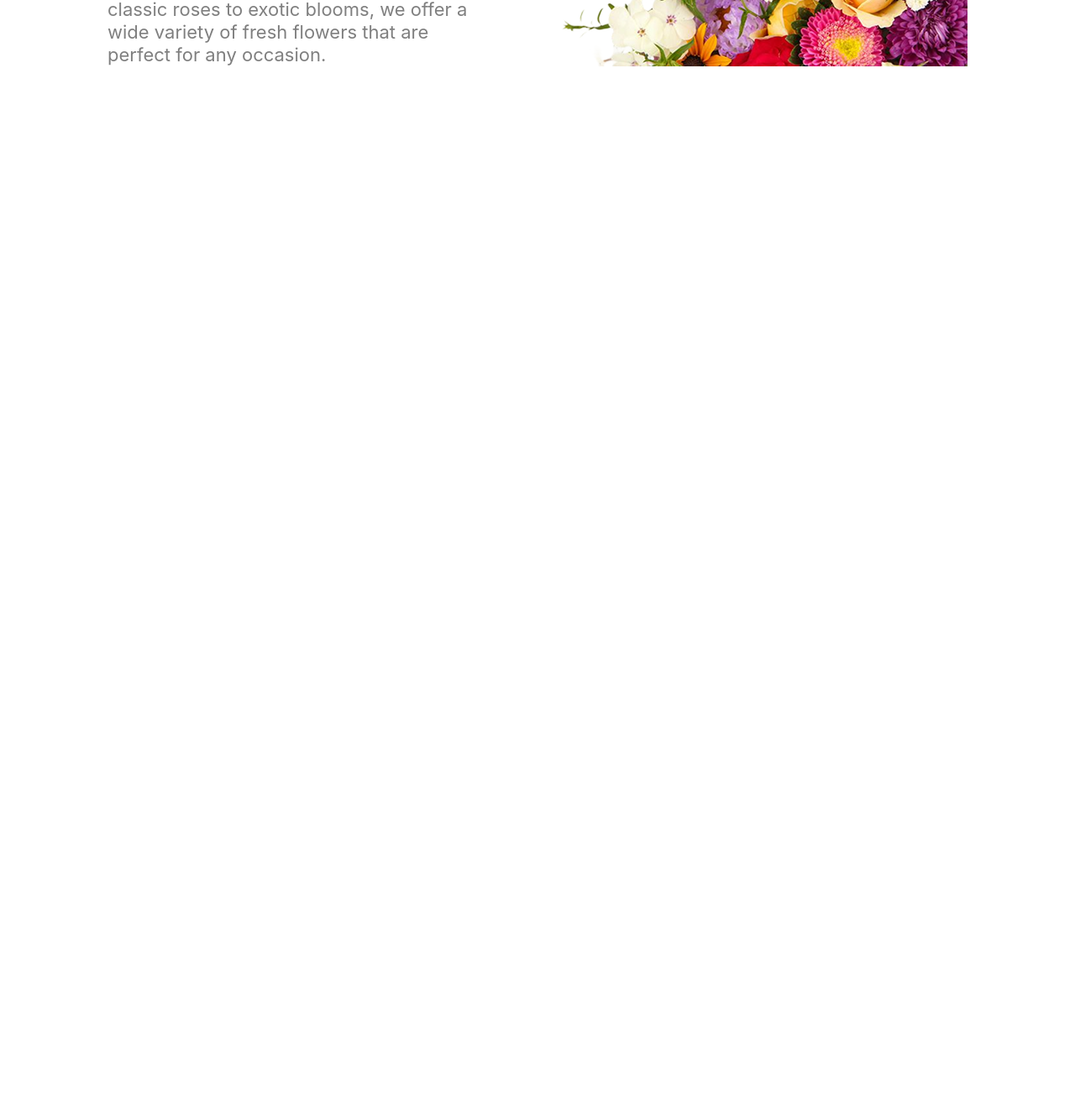
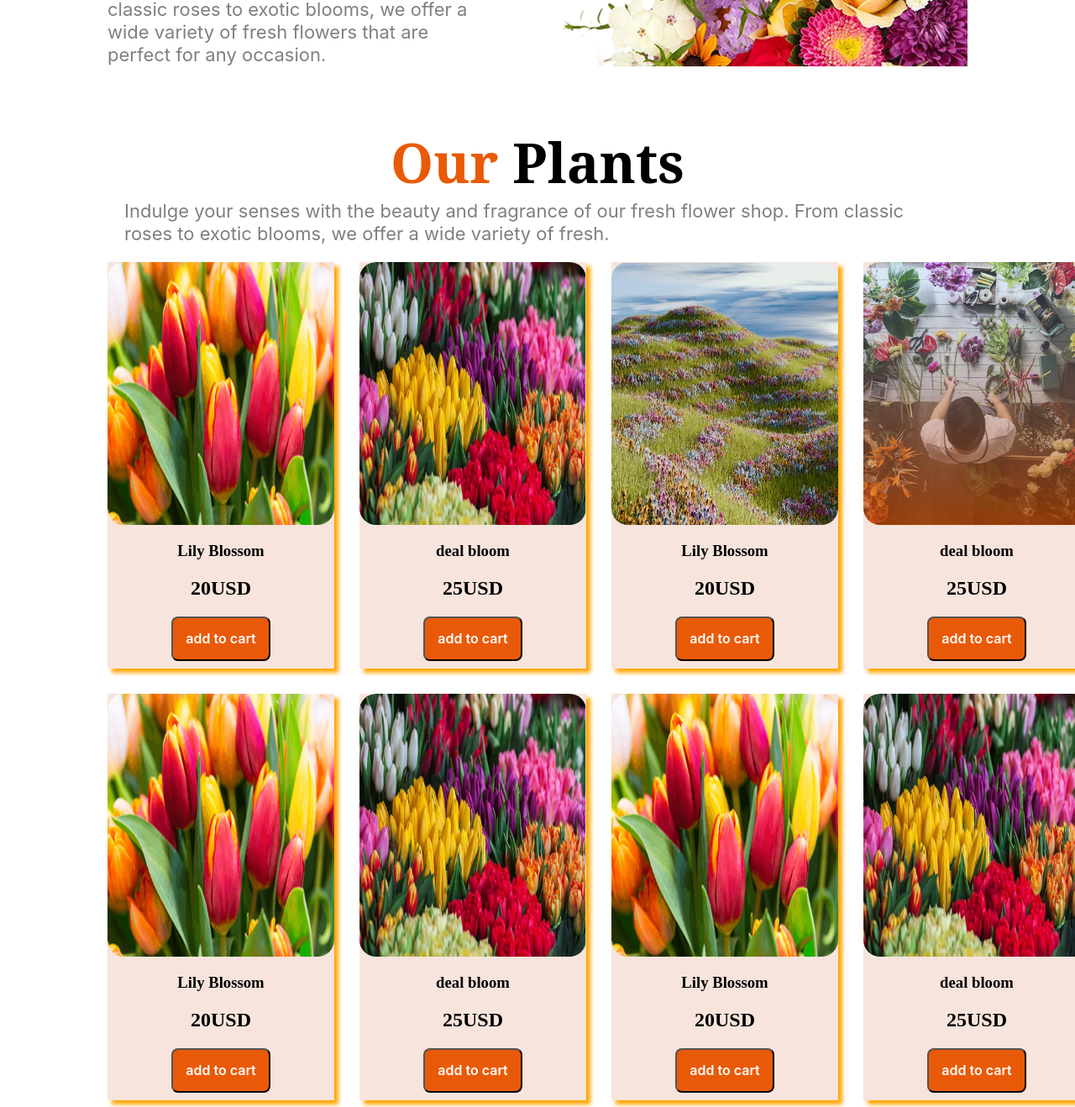
Before and after one commit to projectmegatron/flower-market, a plain HTML site: page index.html in a window 1280 px wide. Shown: the part 420-1738 px from the top of the page at 84% size. Before the commit the page ends 800 px from the top, so only its background shows below. Drawn offline with Linux system fonts and the light colour scheme.

Commit message:
our plants section added and respocive style add

```diff
--- a/index.html
+++ b/index.html
@@ -27,7 +27,7 @@
         </nav>
         <div class="banner">
             <div class="banner-info">
-                    <h1 class="banner-title">ALWAYS  <span>FRESH <br> FLOWERS</span></h1>
+                <h1 class="banner-title">ALWAYS <span>FRESH <br> FLOWERS</span></h1>
                 <p class="banner-description">Indulge your senses with the beauty and fragrance of our fresh flower
                     shop. From classic roses to exotic blooms, we offer a wide variety of fresh flowers that are
                     perfect for any occasion. </p>
@@ -37,6 +37,80 @@
             <div></div>
         </div>
     </header>
+    <main>
+        <section class="our-plants">
+            <div class="plants">
+                <h1 class="banner-title"><span>Our</span> Plants </h1>
+                <p class="banner-description">Indulge your senses with the beauty and fragrance of our fresh flower
+                    shop. From classic roses to exotic blooms, we offer a wide variety of fresh.</p>
+            </div>
+            <div class="cart-section">
+
+                <div class="cart">
+                    <img src="/assets/deal-ana.png" alt="">
+                    <h3 class="cart-title">Lily Blossom</h3>
+                    <h2 class="price">20USD</h2>
+                    <button class="btn-cart">add to cart</button>
+                </div>
+                <div class="cart">
+                    <img src="/assets/deal-bloom.png" alt="">
+                    <h3 class="cart-title">deal bloom</h3>
+                    <h2 class="price">25USD </h2>
+                    <button class="btn-cart">add to cart</button>
+                </div>
+                <div class="cart">
+                    <img src="/assets/deal-zabo.png" alt="">
+                    <h3 class="cart-title">Lily Blossom</h3>
+                    <h2 class="price">20USD</h2>
+                    <button class="btn-cart">add to cart</button>
+                </div>
+                <div class="cart">
+                    <img src="/assets/flower-store.png" alt="">
+                    <h3 class="cart-title">deal bloom</h3>
+                    <h2 class="price">25USD </h2>
+                    <button class="btn-cart">add to cart</button>
+                </div>
+                <div class="cart">
+                    <img src="/assets/deal-ana.png" alt="">
+                    <h3 class="cart-title">Lily Blossom</h3>
+                    <h2 class="price">20USD</h2>
+                    <button class="btn-cart">add to cart</button>
+                </div>
+                <div class="cart">
+                    <img src="/assets/deal-bloom.png" alt="">
+                    <h3 class="cart-title">deal bloom</h3>
+                    <h2 class="price">25USD </h2>
+                    <button class="btn-cart">add to cart</button>
+                </div>
+                <div class="cart">
+                    <img src="/assets/deal-ana.png" alt="">
+                    <h3 class="cart-title">Lily Blossom</h3>
+                    <h2 class="price">20USD</h2>
+                    <button class="btn-cart">add to cart</button>
+                </div>
+                <div class="cart">
+                    <img src="/assets/deal-bloom.png" alt="">
+                    <h3 class="cart-title">deal bloom</h3>
+                    <h2 class="price">25USD </h2>
+                    <button class="btn-cart">add to cart</button>
+                </div>
+                <div class="cart">
+                    <img src="/assets/deal-ana.png" alt="">
+                    <h3 class="cart-title">Lily Blossom</h3>
+                    <h2 class="price">20USD</h2>
+                    <button class="btn-cart">add to cart</button>
+                </div>
+                <div class="cart">
+                    <img src="/assets/deal-bloom.png" alt="">
+                    <h3 class="cart-title">deal bloom</h3>
+                    <h2 class="price">25USD </h2>
+                    <button class="btn-cart">add to cart</button>
+                </div>
+            </div>
+
+            </div>
+        </section>
+    </main>
 </body>
 
 </html>
--- a/style/style.css
+++ b/style/style.css
@@ -1,56 +1,66 @@
-*{
+* {
     margin: 0px;
     padding: 0px;
 }
-header{
+
+header {
     margin: 10px 10%;
 }
-nav{
+
+nav {
     display: flex;
     flex-direction: row;
     justify-content: space-between;
     align-items: center;
 
 }
-.nev-items{
+
+.nev-items {
     display: flex;
     gap: 30px;
 }
-.nav-button{
+
+.nav-button {
     display: flex;
     gap: 30px;
     margin-right: 20px;
     align-items: center;
 }
-.nev-items li{
+
+.nev-items li {
     list-style: none;
 }
-.nev-items a{
+
+.nev-items a {
     text-decoration: none;
 }
-.btn-gray{
+
+.btn-gray {
     padding: 10px;
     background-color: none;
 }
 
 
 /* banner section style */
-.banner{
+.banner {
     display: flex;
     justify-content: space-between;
     width: 100%;
 }
+
 .banner {
     display: flex;
     justify-content: space-between;
     width: 100%;
     align-items: end;
 }
-.banner-img{
+
+.banner-img {
     display: flex;
     justify-content: end;
     width: 100%;
 }
+
 /* .banner-img img{
     width: 100%;
 } */
@@ -63,7 +73,8 @@ list-style: none;
 
     width: 100%;
 }
-.banner-title span{
+
+.banner-title span {
     color: rgba(233, 90, 8, 1);
 
     font-family: Noto Serif;
@@ -73,7 +84,8 @@ line-height: 89px;
     letter-spacing: 0%;
     text-align: left;
 }
-.banner-title{
+
+.banner-title {
     font-family: Noto Serif;
     font-size: 65px;
     font-weight: 700;
@@ -82,7 +94,7 @@ letter-spacing: 0%;
     text-align: left;
 }
 
-.banner-description{
+.banner-description {
     color: rgba(0, 0, 0, 0.5);
     font-family: Inter;
     font-size: 22px;
@@ -92,17 +104,80 @@ letter-spacing: 0%;
     text-align: left;
 }
 
+/* our plants section start */
+.our-plants {
+    margin: 50px 10%;
+
+}
+
+.plants {
+
+    display: flex;
+    flex-direction: column;
+    justify-content: center;
+    align-items: center;
+    padding: 20px 20px;
+}
+
+.cart-section {
+    display: grid;
+    grid-template-columns: repeat(4, 1fr);
+    gap: 30px;
+justify-items: center;
+}
+
+.cart {
+    background-color: rgb(247, 228, 220);
+    width: 270px;
+    height: 484px;
+    display: flex;
+    flex-direction: column;
+    gap: 20px;
+    align-items: center;
+    box-shadow: 5px 5px 5px orange;
+}
+
+.cart img {
+    width: 100%;
+    height: 313px;
+    border-radius: 20px;
+}
+
+.btn-cart {
+    background-color: rgba(233, 90, 8, 1);
+    color: rgba(255, 255, 255, 1);
+    font-family: Inter;
+    font-style: Semi Bold;
+    font-size: 16px;
+    font-weight: 600;
+    line-height: 19px;
+    display: flex;
+    flex-direction: row;
+    justify-content: center;
+    align-items: center;
+    padding: 15px;
+    border-radius: 8px;
+}
+
+
 @media screen and (max-width:576px) {
-   .banner{
+    .banner {
         display: flex;
         flex-direction: column;
         flex-direction: column-reverse;
     }
-.nev-items{
+
+    .nev-items {
         display: none;
     }
-.banner-img img{
+
+    .banner-img img {
         width: 100%;
         margin: 10px auto;
     }
+    .cart-section{
+         display: grid;
+    grid-template-columns: repeat(1, 1fr);
+    gap: 20px;
     }
+}
```
Lines whose indentation alone changed are shown as unchanged.
